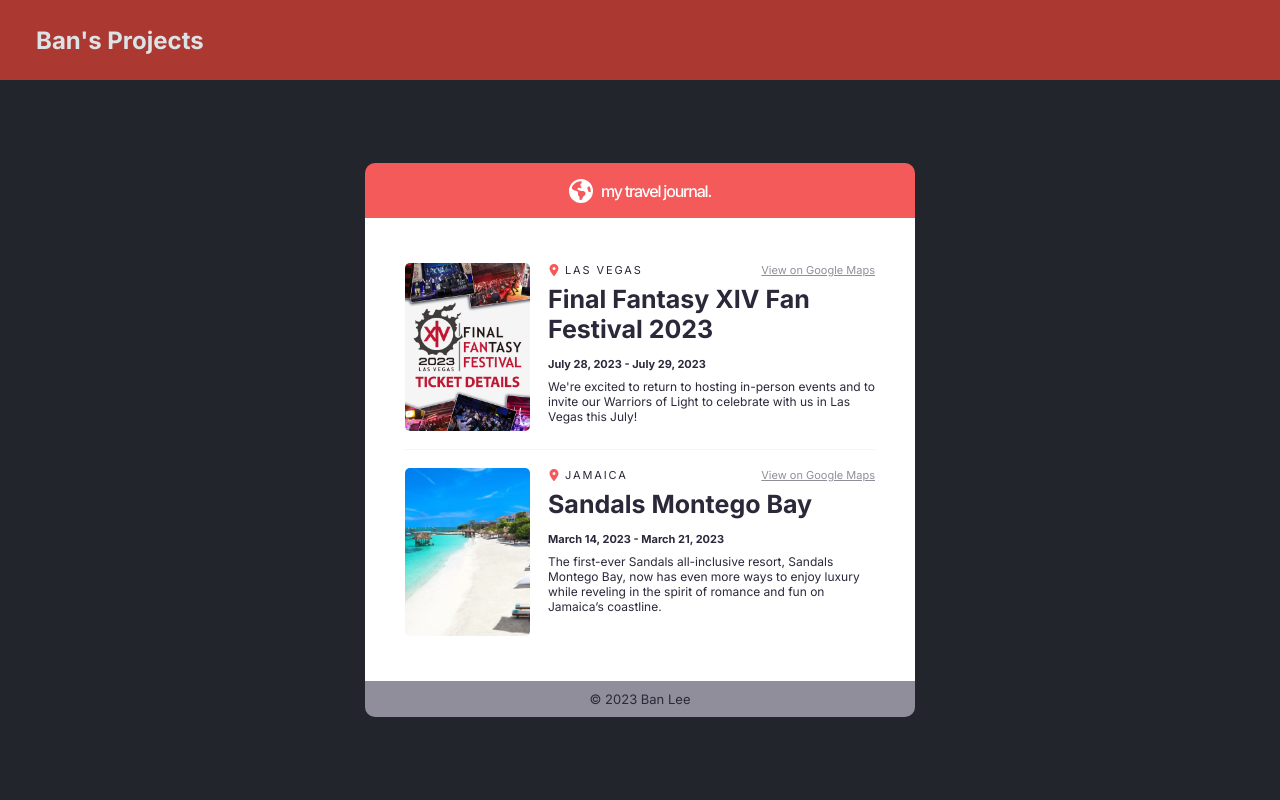
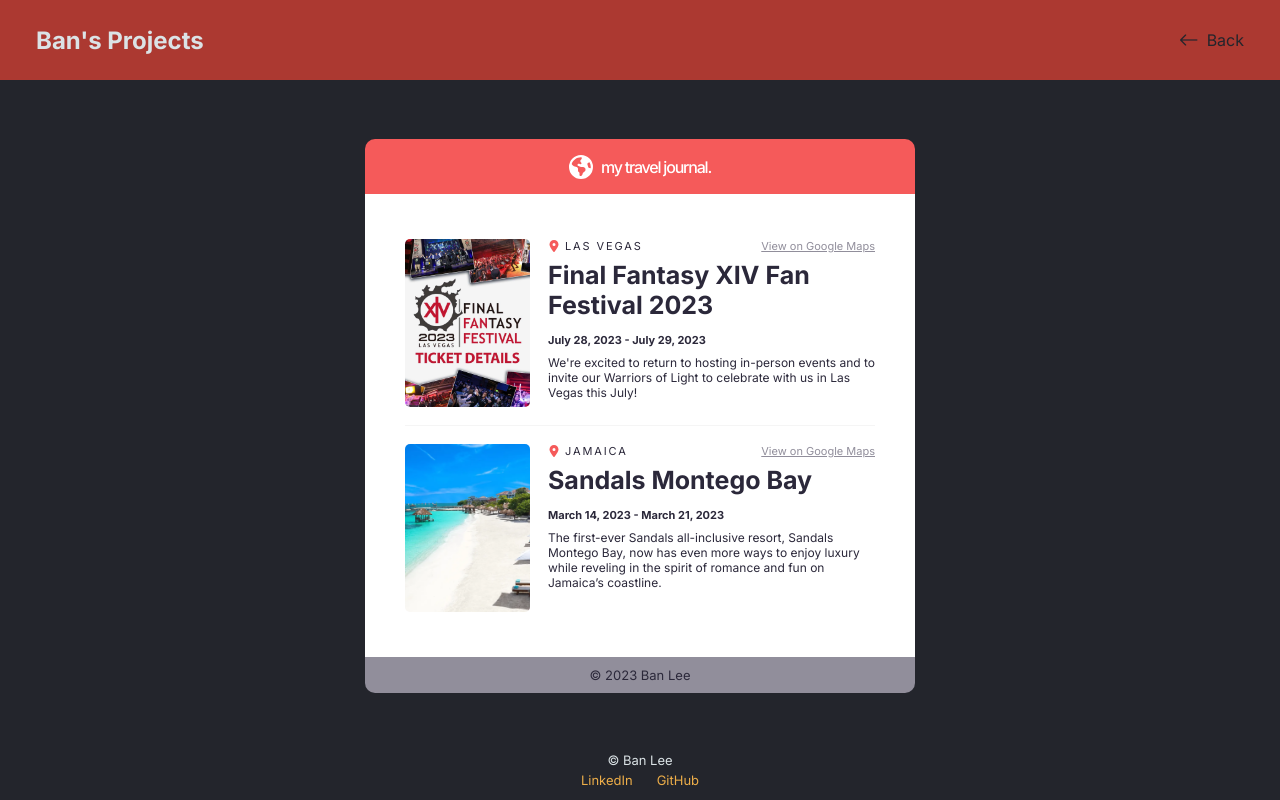
Before and after one commit to ban-lee/portfolio, a React (Vite) app: page /scrimba/project-2 in a window 1280 px wide. Built offline with nearby package versions, Linux system fonts and the light colour scheme.

Commit message:
Add github links to projects

```diff
--- a/index.html
+++ b/index.html
@@ -7,6 +7,7 @@
     <link
       href="https://fonts.googleapis.com/css2?family=Inter:wght@400;500;700&family=Karla:wght@400;700&display=swap"
       rel="stylesheet" />
+    <link rel="stylesheet" href="https://cdn.jsdelivr.net/npm/bootstrap-icons@1.10.5/font/bootstrap-icons.css">
     <meta name="viewport" content="width=device-width, initial-scale=1.0" />
     <title>Ban's Projects</title>
   </head>
--- a/src/components/home/home.module.css
+++ b/src/components/home/home.module.css
@@ -35,10 +35,10 @@
   padding: 0 48px;
 
   display: flex;
-  gap: 48px;
+  gap: 56px;
   place-items: space-between;
 }
 
 .projects > div {
-  max-width: 400px;
+  width: 50%;
 }
--- a/src/components/layout/layout.module.css
+++ b/src/components/layout/layout.module.css
@@ -16,19 +16,60 @@
   place-items: center;
 }
 
-.header a {
+.title {
   color: var(--platinum);
+  margin-right: auto;
 }
 
-.header a:hover {
+.goBack {
+  color: var(--raisin-black);
+  line-height: 20px;
+
+  display: flex;
+  place-content: center;
+}
+
+.goBack i {
+  font-size: 20px;
+  margin-right: 8px;
+}
+
+.title:hover,
+.goBack:hover {
   text-decoration: underline;
 }
 
 .content {
   flex: 1 1 auto;
-  height: calc(100vh - var(--header-height));
+  height: calc(100vh - var(--header-height) - var(--footer-height));
 
   display: flex;
   place-content: center;
   place-items: center;
 }
+
+.footer {
+  color: var(--platinum);
+  font-size: small;
+  height: 48px;
+
+  display: flex;
+  flex-direction: column;
+  gap: 4px;
+  text-align: center;
+}
+
+.links {
+  display: flex;
+  place-content: center;
+  gap: 24px;
+}
+
+.footer a {
+  color: var(--hunyadi-yellow);
+}
+
+.footer a:hover {
+  color: var(--harvest-gold);
+  text-decoration: underline;
+}
--- a/src/components/layout/layout.tsx
+++ b/src/components/layout/layout.tsx
@@ -1,16 +1,35 @@
 import styles from './layout.module.css';
-import { Link, Outlet } from 'react-router-dom';
+import { Link, Outlet, useLocation } from 'react-router-dom';
 
 export function Layout() {
+  let location = useLocation();
+
   return (
     <>
       <div className={styles.app}>
         <header className={styles.header}>
-          <Link to="/"><h2>Ban's Projects</h2></Link>
+          <Link to="/" className={styles.title}>
+            <h2>Ban's Projects</h2>
+          </Link>
+          {location.pathname !== '/' && (
+            <Link to="/">
+              <div className={styles.goBack}>
+                <i className="bi bi-arrow-left"></i>
+                Back
+              </div>
+            </Link>
+          )}
         </header>
         <div className={styles.content}>
           <Outlet />
         </div>
+        <footer className={styles.footer}>
+          <p>&#169; Ban Lee</p>
+          <div className={styles.links}>
+            <a href="https://www.linkedin.com/in/vanccielee/">LinkedIn</a>
+            <a href="https://github.com/ban-lee">GitHub</a>
+          </div>
+        </footer>
       </div>
     </>
   );
--- a/src/components/projects/projects.module.css
+++ b/src/components/projects/projects.module.css
@@ -6,17 +6,28 @@
 
   display: flex;
   flex-direction: column;
-  gap: 48px;
+  gap: 44px;
 }
 
-.course {
-  width: 100%;
+.header {
+  margin-bottom: 16px;
+
+  display: flex;
+  place-items: center;
 }
 
 .courseName {
-  margin-bottom: 16px;
+  margin-right: auto;
   text-align: left;
-  width: 100%;
+}
+
+.github {
+  color: var(--hunyadi-yellow);
+  font-size: 24px;
+}
+
+.github:hover {
+  color: var(--harvest-gold);
 }
 
 .description {
@@ -45,11 +56,23 @@
   gap: 16px;
 }
 
+.links {
+  display: flex;
+  gap: 24px;
+  place-content: center;
+}
+
+.links a:first-of-type {
+  flex: 1 1 auto;
+}
+
 .projects a {
-  color: #EDAE49;
+  color: var(--hunyadi-yellow);
+  line-height: 24px;
   padding: 4px 16px;
 }
 
 .projects a:hover {
+  color: var(--harvest-gold);
   text-decoration: underline;
 }
--- a/src/components/projects/projects.tsx
+++ b/src/components/projects/projects.tsx
@@ -11,8 +11,16 @@
     <div className={styles.container}>
       {courses.map((course) => {
         return (
-          <div key={course.id} className={styles.course}>
-            <h3 className={styles.courseName}>{course.name}</h3>
+          <div key={course.id}>
+            <div className={styles.header}>
+              <h3 className={styles.courseName}>{course.name}</h3>
+
+              {!!course.githubUrl && (
+                <a href={course.githubUrl} className={styles.github}>
+                  <i className="bi bi-github"></i>
+                </a>
+              )}
+            </div>
             <div className={styles.description}>
               {course.description}
             </div>
@@ -24,7 +32,7 @@
             <div className={styles.projects}>
               {course.projects.map((project) => {
                 return (
-                  <div key={project.id}>
+                  <div key={project.id} className={styles.links}>
                     {!!project.path && (
                       <NavLink key={project.id} to={project.path}>
                         {project.name}
--- a/src/data/projects.tsx
+++ b/src/data/projects.tsx
@@ -6,7 +6,7 @@
     id: nanoid(),
     name: 'Learn React',
     description: (
-      <p>An introduction to React course. The projects only utilizes plain React to focus on the basics.</p>
+      <p>An introduction to React.</p>
     ),
     projects: [
       {
@@ -30,6 +30,7 @@
     id: nanoid(),
     name: 'Learn React Router 6',
     description: (<p>A deep-dive into the router.</p>),
+    githubUrl: 'https://github.com/ban-lee/scrimba-vanlife',
     inProgress: true,
     projects: [
       {
@@ -46,6 +47,7 @@
     id: nanoid(),
     name: 'Karlan Tools',
     description: (<p>A website with my Arknights related tools.</p>),
+    githubUrl: 'https://github.com/ban-lee/arknights',
     inProgress: true,
     projects: [
       {
@@ -59,6 +61,7 @@
     id: nanoid(),
     name: 'Island Sanctuary Planner',
     description: (<p>A small tool for Final Fantasy XIV's Island Sanctuary mode.</p>),
+    githubUrl: 'https://github.com/ban-lee/ffxiv-island-sanctuary',
     projects: [
       {
         id: nanoid(),
--- a/src/types/project.ts
+++ b/src/types/project.ts
@@ -11,6 +11,7 @@
   id: string;
   name: string;
   description: React.ReactElement;
+  githubUrl?: string;
   inProgress?: boolean;
 
   projects: Project[];
--- a/src/variables.css
+++ b/src/variables.css
@@ -3,8 +3,10 @@
   --raisin-black: #23252cff;
   --auburn: #ac3931ff;
   --hunyadi-yellow: #edae49ff;
-  --navajo-white: #FFE0B5;
+  --harvest-gold: #cc8614ff;
+  --navajo-white: #FFE0B5ff;
   --platinum: #dbe3e6ff;
 
   --header-height: 80px;
+  --footer-height: 48px;
 }
```
Also changed, not shown: 1 other file (tests, documents, lock files or other folders).
